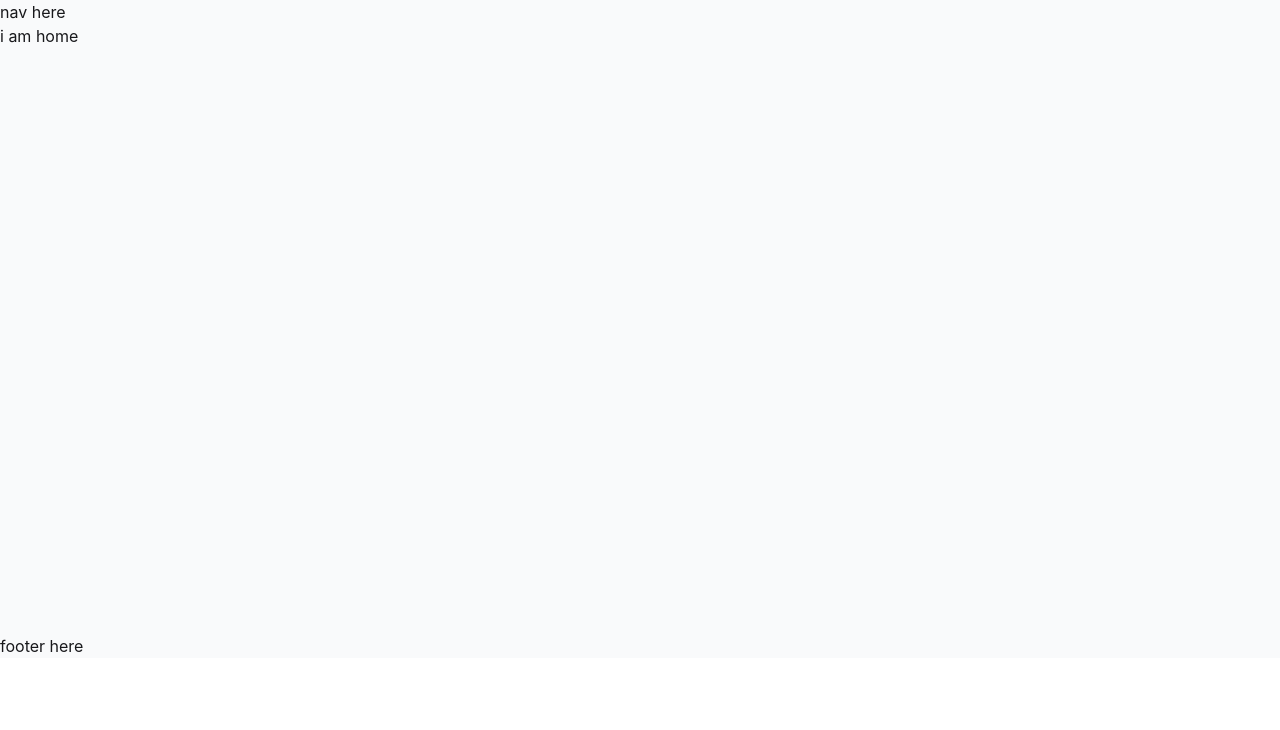
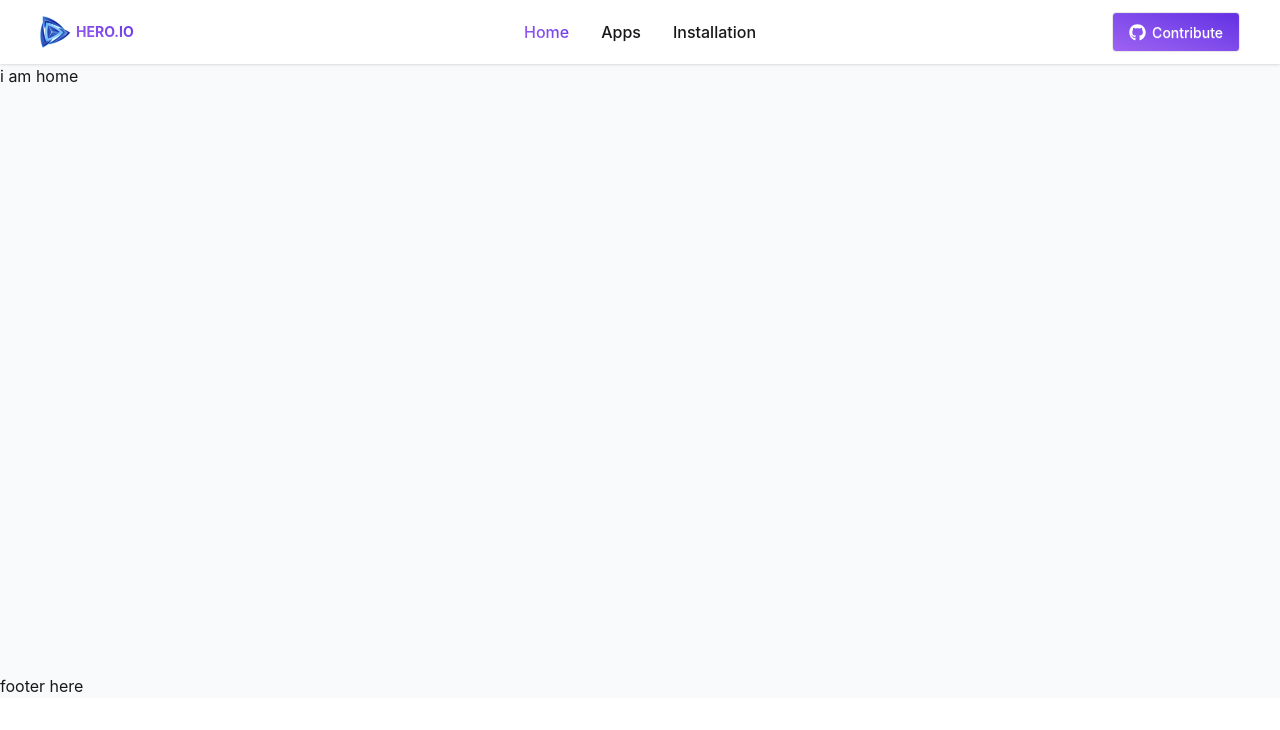
Before and after one commit to shoyonp/hero-IO, a React (Vite) app: page / in a window 1280 px wide. Shown: the top 730 px of the page. Built offline with nearby package versions, Linux system fonts and the light colour scheme.

Commit message:
navbar design complete

```diff
--- a/package.json
+++ b/package.json
@@ -13,6 +13,7 @@
     "@tailwindcss/vite": "^4.2.1",
     "react": "^19.1.1",
     "react-dom": "^19.1.1",
+    "react-icons": "^5.6.0",
     "react-router": "^7.13.1",
     "tailwindcss": "^4.2.1"
   },
--- a/src/components/Shared/Navbar.jsx
+++ b/src/components/Shared/Navbar.jsx
@@ -1,11 +1,99 @@
-import React from 'react';
+import React from "react";
+import { FaGithub } from "react-icons/fa";
+import { Link, NavLink } from "react-router";
 
 const Navbar = () => {
-    return (
-        <div>
-           nav here
+  const links = (
+    <>
+      <NavLink
+        className={({ isActive }) =>
+          `transition-all duration-200 ${
+            isActive
+              ? "bg-clip-text text-transparent bg-linear-to-bl from-[#632EE3] to-[#9F62F2] underline"
+              : ""
+          }`
+        }
+        to="/"
+      >
+        Home
+      </NavLink>
+      <NavLink
+        className={({ isActive }) =>
+          `transition-all duration-200 ${
+            isActive
+              ? "bg-clip-text text-transparent bg-linear-to-bl from-[#632EE3] to-[#9F62F2] underline"
+              : ""
+          }`
+        }
+        to="/apps"
+      >
+        Apps
+      </NavLink>
+      <NavLink
+        className={({ isActive }) =>
+          `transition-all duration-200 ${
+            isActive
+              ? "bg-clip-text text-transparent bg-linear-to-bl from-[#632EE3] to-[#9F62F2] underline"
+              : ""
+          }`
+        }
+        to="/installation"
+      >
+        Installation
+      </NavLink>
+    </>
+  );
+
+  return (
+    <div className="bg-base-100 shadow-sm">
+      <div className="navbar md:px-10 ">
+        <div className="navbar-start">
+          <div className="dropdown">
+            <div tabIndex={0} role="button" className="btn btn-ghost lg:hidden">
+              <svg
+                xmlns="http://www.w3.org/2000/svg"
+                className="h-5 w-5"
+                fill="none"
+                viewBox="0 0 24 24"
+                stroke="currentColor"
+              >
+                {" "}
+                <path
+                  strokeLinecap="round"
+                  strokeLinejoin="round"
+                  strokeWidth="2"
+                  d="M4 6h16M4 12h8m-8 6h16"
+                />{" "}
+              </svg>
+            </div>
+            <ul
+              tabIndex="-1"
+              className="menu menu-sm dropdown-content bg-base-100 rounded-box z-1 mt-3 w-52 p-2 shadow"
+            >
+              {links}
+            </ul>
+          </div>
+
+          <div className="flex items-center gap-1">
+            <img src="/src/assets/logo.png" alt="logo" className="h-8 w-8" />
+            <Link className="text-sm font-bold bg-clip-text text-transparent bg-linear-to-bl from-[#632EE3] to-[#9F62F2]">
+              HERO.IO
+            </Link>
+          </div>
         </div>
-    );
+        <div className="navbar-center hidden lg:flex">
+          <ul className="menu menu-horizontal px-1 text-base space-x-8 font-medium">
+            {links}
+          </ul>
+        </div>
+        <div className="navbar-end">
+          <Link className="btn text-white font-medium bg-linear-to-bl from-[#632EE3] to-[#9F62F2]">
+            <FaGithub size={17} /> Contribute
+          </Link>
+        </div>
+      </div>
+    </div>
+  );
 };
 
 export default Navbar;
```
Also changed, not shown: 1 other file (tests, documents, lock files or other folders).
